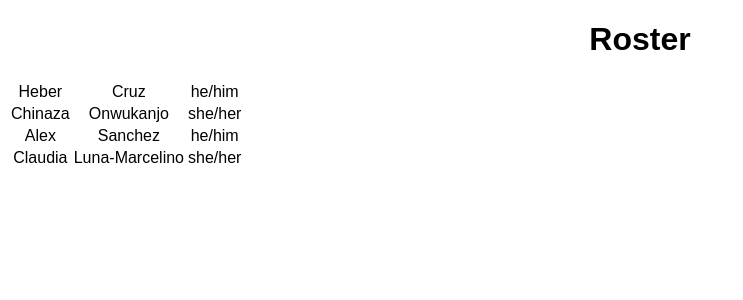
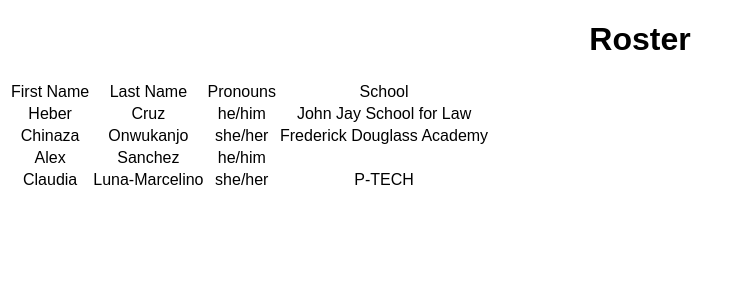
Before and after one commit to hebercruz384/ClassList, a React (Create React App) app: page / in a window 1280 px wide. Shown: the top 300 px of the page, without its empty margins (0-743 px from the left). Built offline with nearby package versions, Linux system fonts and the light colour scheme.

Commit message:
Added Schools

```diff
--- a/src/App.js
+++ b/src/App.js
@@ -2,18 +2,22 @@ import "./styles.css";
 
 function ListItem(personData) {
   return (
-    <tr>
+
+   <tr>
       <td>{personData.firstname}</td>
       <td>{personData.lastname}</td>
       <td>{personData.pronouns}</td>
+      <td>{personData.school}</td>
     </tr>
+
   );
 }
 let classRoster = [
-  { firstname: "Heber", lastname: "Cruz", pronouns: "he/him" },
-  { firstname: "Chinaza", lastname: "Onwukanjo", pronouns: "she/her" },
-  { firstname: "Alex", lastname: "Sanchez", pronouns: "he/him" },
-  { firstname: "Claudia", lastname: "Luna-Marcelino", pronouns: "she/her" }
+  { firstname : "First Name", lastname : "Last Name", pronouns : "Pronouns", school : "School"},
+  { firstname: "Heber", lastname: "Cruz", pronouns: "he/him" , school : "John Jay School for Law"},
+  { firstname: "Chinaza", lastname: "Onwukanjo", pronouns: "she/her" ,school : "Frederick Douglass Academy" },
+  { firstname: "Alex", lastname: "Sanchez", pronouns: "he/him" ,school : ""},
+  { firstname: "Claudia", lastname: "Luna-Marcelino", pronouns: "she/her", school : "P-TECH"}
 ];
 let rosterList = classRoster.map(ListItem);
 
```
